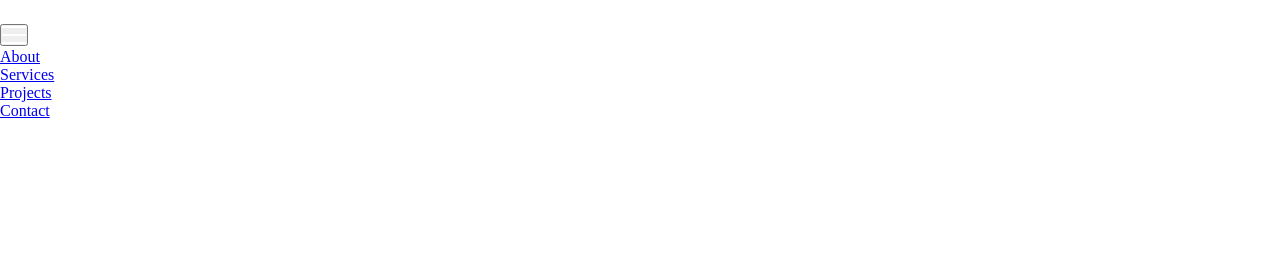
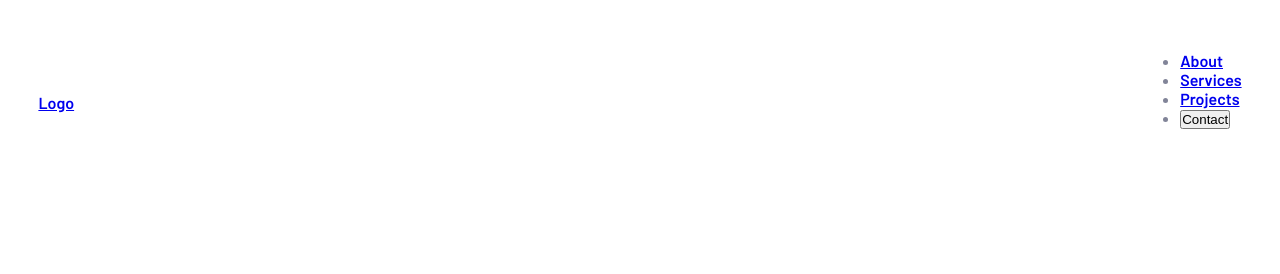
Before and after one commit to andrewteece/sunnyside-agency-landing-page-main, a website: page index.html in a window 1280 px wide. Drawn offline with Linux system fonts and the light colour scheme.

Commit message:
refactor of header and nav

```diff
--- a/assets/scss/assets/_base.scss
+++ b/assets/scss/assets/_base.scss
@@ -1,3 +1,5 @@
+@use './typography' as *;
+
 *,
 *::after,
 *::before {
@@ -10,3 +12,12 @@ img {
   max-width: 100%;
   display: block;
 }
+
+body {
+  font-family: var(--ff-secondary);
+  font-size: var(--ff-500);
+  font-weight: var(--fw-600);
+  background-color: var(--clr-neutral-100);
+  color: var(--clr-neutral-300);
+  margin: 0;
+}
--- a/assets/scss/assets/_utilities.scss
+++ b/assets/scss/assets/_utilities.scss
@@ -2,6 +2,10 @@
 
 .wrapper {
   width: 100%;
-  max-width: 84.375rem;
-  margin-inline-end: auto;
+  height: 100%;
+  display: flex;
+  justify-content: space-between;
+  align-items: center;
+  padding: 3.2rem 2.4rem;
+  margin: 0 auto;
 }
--- a/index.html
+++ b/index.html
@@ -25,57 +25,38 @@
     <link rel="stylesheet" href="assets/css/main.css" />
   </head>
   <body>
-    <!-- Navigation -->
-    <nav class="fixed" aria-label="main navigation">
-      <div class="navbar wrapper flex">
-        <a href="/" aria-label="go home">
-          <img src="./images/logo.svg" alt="sunnyside logo" />
+    <!-- Header -->
+    <header class="section header">
+      <div class="wrapper">
+        <a href="index.html" class="logo">
+          <img src="images/logo.svg" alt="Sunnyside agency logo" />
+          Logo
         </a>
-        <div class="navbar__items">
-          <button aria-label="open menu">
-            <img src="./images/icon-hamburger.svg" aria-hidden="true" />
-          </button>
-          <ul role="menubar">
-            <li role="none">
-              <a href="/" class="text__green--dark" role="menuitem"> About </a>
+        <div class="menu-button">
+          <div class="bar1"></div>
+          <div class="bar2"></div>
+          <div class="bar3"></div>
+        </div>
+        <!-- Navigation -->
+        <nav class="main__nav">
+          <div class="nav__edge"></div>
+          <ul class="nav__list">
+            <li class="nav__item">
+              <a href="index.html" class="nav__link">About</a>
             </li>
-            <li role="none">
-              <a href="/" class="text__green--dark" role="menuitem">
-                Services
-              </a>
+            <li class="nav__item">
+              <a href="index.html" class="nav__link">Services</a>
             </li>
-            <li role="none">
-              <a href="/" class="text__green--dark" role="menuitem">
-                Projects
-              </a>
+            <li class="nav__item">
+              <a href="index.html" class="nav__link">Projects</a>
             </li>
-            <li role="none">
-              <a href="/" class="btn" role="menuitem"> Contact </a>
+            <li class="nav__item">
+              <button class="nav__link cta__button">Contact</button>
             </li>
           </ul>
-        </div>
-      </div>
-    </nav>
-
-    <!-- Header -->
-    <header>
-      <div class="hero grid gap-12 text-center">
-        <h1 class="spaced text-xl text-neutral-100 font-heading uppercase">
-          We Are Creatives
-        </h1>
-        <img
-          src="/images/icon-arrow-down.svg"
-          alt="down arrow"
-          aria-hidden="true"
-        />
+        </nav>
       </div>
     </header>
-
-    <!-- Main -->
-    <main class="text-center font-body text-sm">
-      <section aria-labelledby="#brand">
-        <div class="flex flex-wrap-reverse"></div>
-      </section>
-    </main>
+    <script src="/assets/js/script.js"></script>
   </body>
 </html>
```
Also changed, not shown: assets/css/main.css, assets/js/script.js (added), 1 other file.
